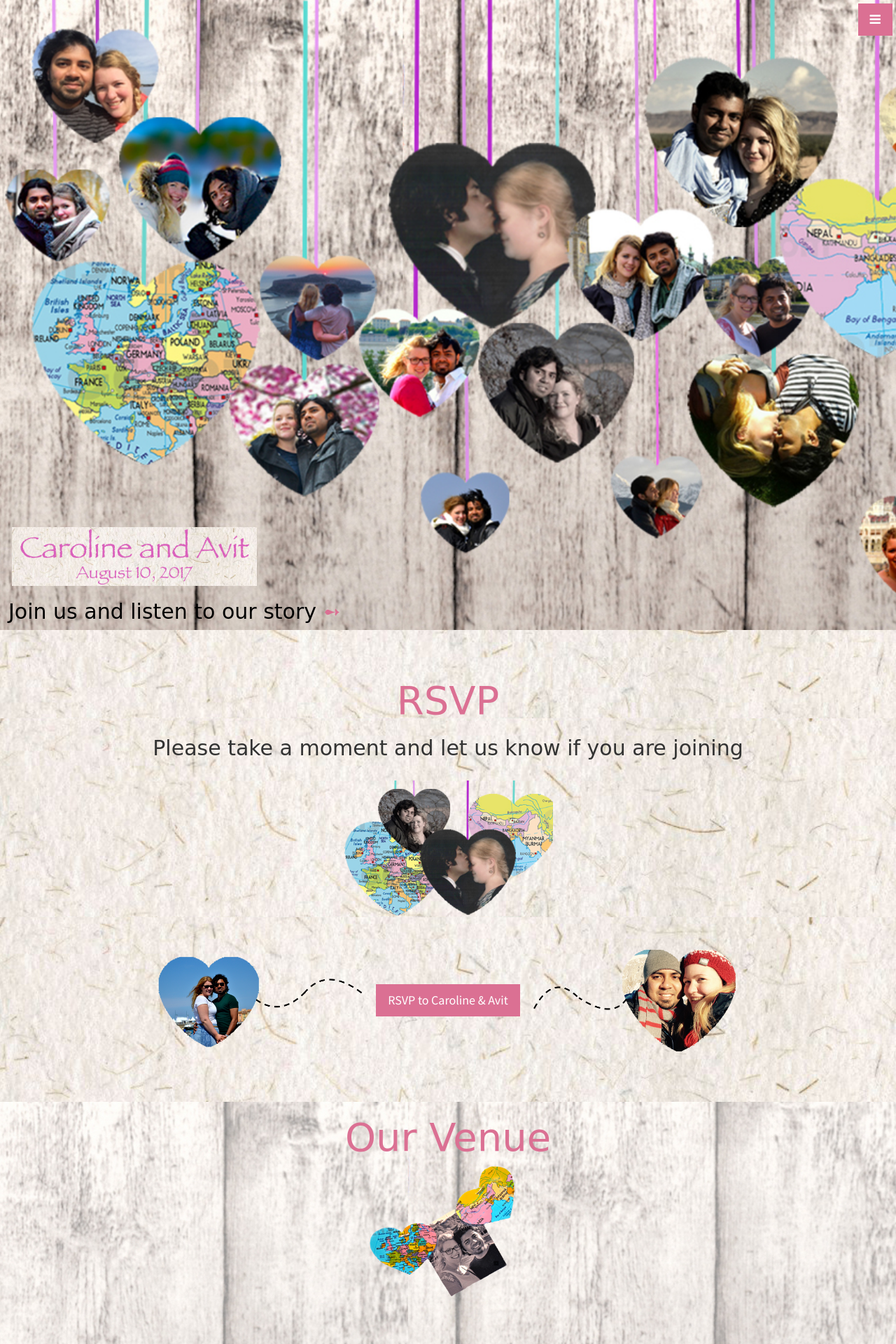
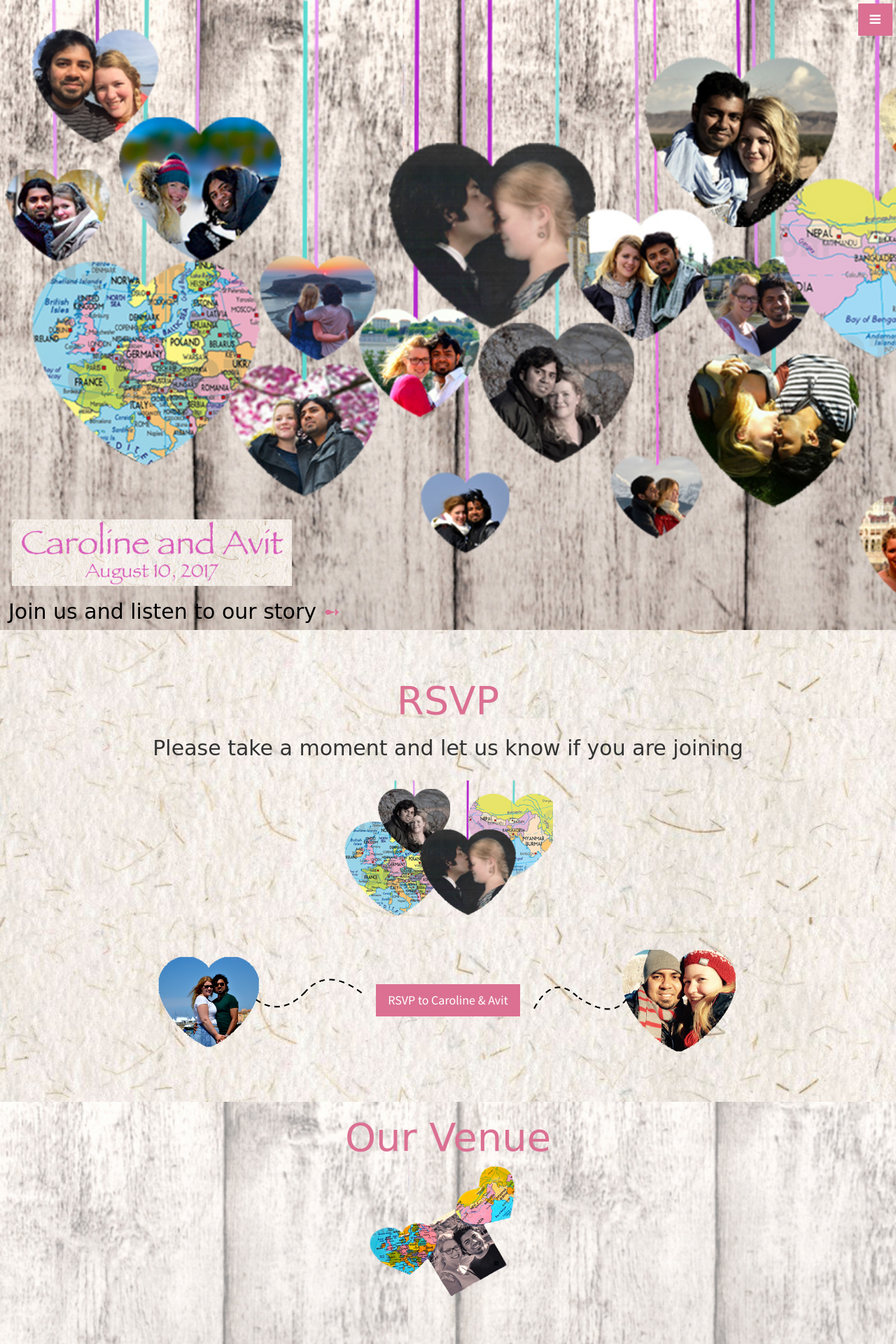
Before and after one commit to MonchiLin/carowedavit.github.io, a Jekyll site: the page built from index.html, in a window 1280 px wide. Shown: the top 1920 px of the page at 70% size. Built offline with Jekyll 4.4.1, drawn with Linux system fonts in a browser that asks for light colours; grey boxes are pictures that could not be loaded.

Commit message:
header updated

```diff
--- a/_includes/header.html
+++ b/_includes/header.html
@@ -1,6 +1,6 @@
 <header id="top" class="header">
   <div class="text-vertical-center">
-  <img src="img/qh.jpg" alt="Wedding quotes" style="width:350px; margin-left: 1.2em;">
+  <img src="img/qh.jpg" alt="Wedding quotes" style="width:400px; margin-left: 1.2em;">
    <h2 style="margin-left: 0.4em;">Join us and listen to our story <a href="#rsvp" style="color: #DB7093;" onclick = $("#menu-close").click(); >&#x27BB;</a> </h2>
   </div>
 </header>
```
